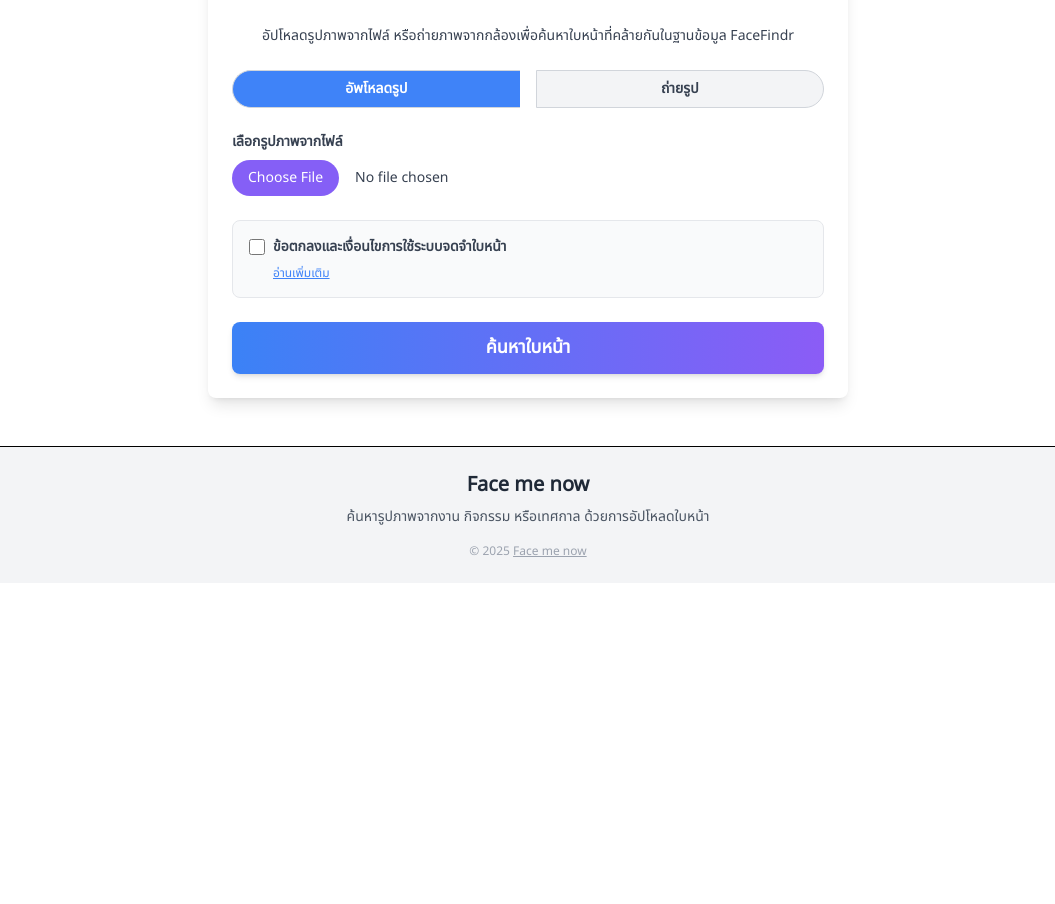
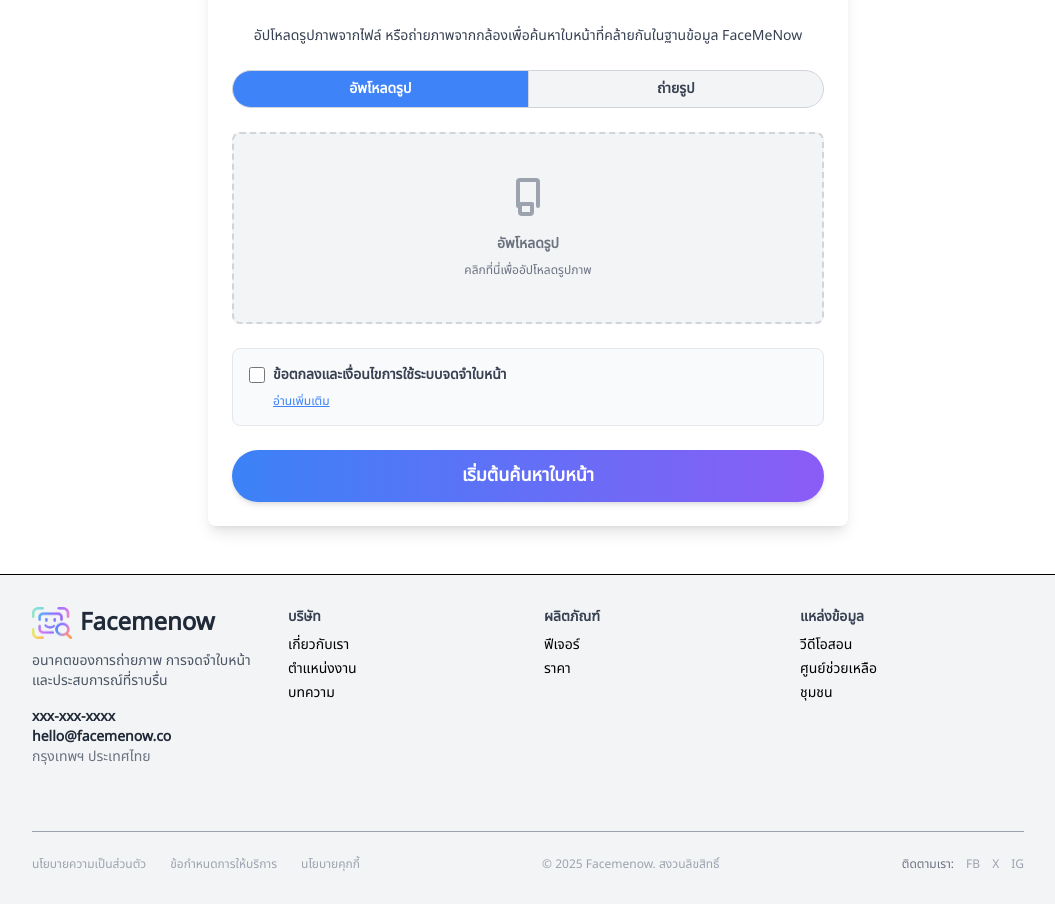
Before and after one commit to BestTTTA/fe-facefinder, a Next.js app: page /event/1 in a window 1280 px wide. Shown: the part 625-1529 px from the top of the page, without its empty margins (112-1167 px from the left). Before the commit the page ends 1208 px from the top, so only its background shows below. Built offline with nearby package versions, Linux system fonts and the light colour scheme.

Commit message:
Update latest tasks.

```diff
--- a/src/app/page.js
+++ b/src/app/page.js
@@ -1,9 +1,11 @@
 import Carousel from "@/components/Carousel";
 import Search from "@/components/Search";
 import ShowEvent from "@/components/ShowEvent";
-
+import AlertBar from "@/components/AlertBar";
 export default function Home() {
   return (
+    <>
+      <AlertBar />
       <main className="flex w-full justify-center">
         <div className="flex flex-col items-center w-container gap-8">
           <Carousel />
@@ -11,5 +13,6 @@ export default function Home() {
           <ShowEvent />
         </div>
       </main>
+    </>
   );
 }
--- a/src/components/Layouts/Footer.js
+++ b/src/components/Layouts/Footer.js
@@ -1,15 +1,53 @@
-import React from 'react'
-
 function Footer() {
   return (
-    <footer className="w-full bg-gray-100 border-t py-6 mt-8">
-      <div className="max-w-3xl mx-auto flex flex-col items-center text-center gap-2 px-4">
-        <div className="text-xl font-bold text-gray-800">Face me now</div>
-        <div className="text-gray-600 text-sm">
-          ค้นหารูปภาพจากงาน กิจกรรม หรือเทศกาล ด้วยการอัปโหลดใบหน้า
+    <footer className="w-full bg-gray-100 border-t py-8 mt-8">
+      <div className="max-w-5xl mx-auto grid grid-cols-1 md:grid-cols-4 gap-8 px-4 text-sm">
+        {/* Company Info */}
+        <div className="col-span-1 flex flex-col gap-2">
+          <div className="flex items-center gap-2 mb-1">
+            <img src="/favicon.png" alt="Facemenow Logo" className="h-8 w-10" />
+            <span className="text-2xl font-bold text-gray-800">Facemenow</span>
+          </div>
+          <div className="text-gray-600">อนาคตของการถ่ายภาพ การจดจำใบหน้า และประสบการณ์ที่ราบรื่น</div>
+          <div className="mt-2">
+            <div className="text-gray-800 font-semibold">xxx-xxx-xxxx</div>
+            <div className="text-gray-800 font-semibold">hello@facemenow.co</div>
+            <div className="text-gray-500">กรุงเทพฯ ประเทศไทย</div>
+          </div>
         </div>
-        <div className="text-xs text-gray-400 mt-2">
-          © {new Date().getFullYear()} <a href="https://facemenow.co" className="underline hover:text-blue-500" target="_blank" rel="noopener noreferrer">Face me now</a>
+        {/* Navigation */}
+        <div className="flex flex-col gap-1">
+          <div className="font-bold text-gray-700 mb-1">บริษัท</div>
+          <a href="#about" className="hover:text-blue-500">เกี่ยวกับเรา</a>
+          <a href="#careers" className="hover:text-blue-500">ตำแหน่งงาน</a>
+          <a href="#articles" className="hover:text-blue-500">บทความ</a>
+        </div>
+        <div className="flex flex-col gap-1">
+          <div className="font-bold text-gray-700 mb-1">ผลิตภัณฑ์</div>
+          <a href="#features" className="hover:text-blue-500">ฟีเจอร์</a>
+          <a href="#pricing" className="hover:text-blue-500">ราคา</a>
+        </div>
+        <div className="flex flex-col gap-1">
+          <div className="font-bold text-gray-700 mb-1">แหล่งข้อมูล</div>
+          <a href="#videos" className="hover:text-blue-500">วีดีโอสอน</a>
+          <a href="#help" className="hover:text-blue-500">ศูนย์ช่วยเหลือ</a>
+          <a href="#community" className="hover:text-blue-500">ชุมชน</a>
+        </div>
+        {/* Legal & Social */}
+        <div className="md:col-span-4 flex flex-col md:flex-row justify-between items-center border-t pt-6 mt-8 gap-4 text-xs text-gray-400">
+          <div className="flex flex-col md:flex-row gap-2 md:gap-6 items-center">
+            <a href="#privacy" className="hover:text-blue-500">นโยบายความเป็นส่วนตัว</a>
+            <a href="#terms" className="hover:text-blue-500">ข้อกำหนดการให้บริการ</a>
+            <a href="#cookies" className="hover:text-blue-500">นโยบายคุกกี้</a>
+          </div>
+          <div className="text-center">© 2025 Facemenow. สงวนลิขสิทธิ์</div>
+          <div className="flex gap-3 items-center">
+            <span className="text-gray-500">ติดตามเรา:</span>
+            {/* Social icons placeholder */}
+            <a href="#" className="hover:text-blue-500">FB</a>
+            <a href="#" className="hover:text-blue-500">X</a>
+            <a href="#" className="hover:text-blue-500">IG</a>
+          </div>
         </div>
       </div>
     </footer>
--- a/src/components/SearchPage.js
+++ b/src/components/SearchPage.js
@@ -1,8 +1,6 @@
 "use client";
 import React, { useState, useRef, useEffect } from 'react';
 import axios from 'axios';
-import { useRouter } from 'next/navigation';
-import Image from 'next/image';
 
 export default function SearchPage() {
   const [searchFile, setSearchFile] = useState(null);
@@ -12,7 +10,7 @@ export default function SearchPage() {
   const [previewImage, setPreviewImage] = useState(null);
   const [hasConsent, setHasConsent] = useState(false);
   const [showConsentDetails, setShowConsentDetails] = useState(false);
-  const [mode, setMode] = useState('upload'); // 'upload' or 'camera'
+  const [mode, setMode] = useState('upload');
   const [searchResults, setSearchResults] = useState(null);
   const [isPreviewOpen, setIsPreviewOpen] = useState(false);
   const [previewIndex, setPreviewIndex] = useState(0);
@@ -20,8 +18,6 @@ export default function SearchPage() {
   const videoRef = useRef(null);
   const canvasRef = useRef(null);
   const streamRef = useRef(null);
-
-  const router = useRouter();
 
   const closeCamera = () => {
     if (streamRef.current) {
@@ -129,7 +125,6 @@ export default function SearchPage() {
           const file = new File([blob], "camera_capture.png", { type: "image/png" });
           setSearchFile(file);
           closeCamera();
-          setSearchMessage('✅ ถ่ายภาพจากกล้องสำเร็จ!');
 
           const objectUrl = URL.createObjectURL(file);
           setPreviewImage(objectUrl);
@@ -190,23 +185,30 @@ export default function SearchPage() {
   const handlePrev = () => setPreviewIndex((i) => Math.max(i - 1, 0));
   const handleNext = (images) => setPreviewIndex((i) => Math.min(i + 1, images.length - 1));
 
+  const handleClearImage = () => {
+    setPreviewImage(null);
+    setSearchFile(null);
+  };
+
   return (
     <div className="p-6 max-w-2xl mx-auto bg-white rounded-lg shadow-lg">
       <h1 className="text-2xl font-heading font-bold mb-6 text-center text-secondary-dark">🔍 ค้นหาใบหน้าที่คล้ายกัน</h1>
-      <p className="text-gray-700 mb-6 text-center text-sm">อัปโหลดรูปภาพจากไฟล์ หรือถ่ายภาพจากกล้องเพื่อค้นหาใบหน้าที่คล้ายกันในฐานข้อมูล FaceFindr</p>
+      <p className="text-gray-700 mb-6 text-center text-sm">อัปโหลดรูปภาพจากไฟล์ หรือถ่ายภาพจากกล้องเพื่อค้นหาใบหน้าที่คล้ายกันในฐานข้อมูล FaceMeNow</p>
 
       {/* Mode Toggle */}
-      <div className="flex justify-center gap-4 mb-6">
+      <div className="flex justify-center mb-6">
         <button
           type="button"
-          className={`flex-1 py-2 rounded-l-full border border-r-0 border-gray-300 text-sm font-semibold ${mode === 'upload' ? '[background:var(--btn-select-solid)] text-white' : 'bg-gray-100 text-gray-700'}`}
+          className={`py-2 px-6 w-full border border-gray-300 text-sm font-semibold rounded-l-full ${mode === 'upload' ? 'bg-primary text-white' : 'bg-gray-200 text-gray-700'}`}
+          style={mode === 'upload' ? { background: "var(--btn-select-solid)" } : { background: "#f3f4f6" }}
           onClick={() => setMode('upload')}
         >
           อัพโหลดรูป
         </button>
         <button
           type="button"
-          className={`flex-1 py-2 rounded-r-full border border-gray-300 text-sm font-semibold ${mode === 'camera' ? '[background:var(--btn-select-solid)] text-white' : 'bg-gray-100 text-gray-700'}`}
+          className={`py-2 px-6 w-full border border-gray-300 text-sm font-semibold rounded-r-full -ml-px ${mode === 'camera' ? 'bg-primary text-white' : 'bg-gray-200 text-gray-700'}`}
+          style={mode === 'camera' ? { background: "var(--btn-select-solid)" } : { background: "#f3f4f6" }}
           onClick={() => setMode('camera')}
         >
           ถ่ายรูป
@@ -214,35 +216,57 @@ export default function SearchPage() {
       </div>
 
       {/* Upload Section */}
-      {mode === 'upload' && (
-        <div className="mb-6">
-          <label htmlFor="search-file" className="block text-gray-700 text-sm font-bold mb-2">
-            เลือกรูปภาพจากไฟล์
-          </label>
+      {mode === 'upload' && !previewImage && (
+        <label
+          htmlFor="search-file"
+          className="flex flex-col items-center justify-center w-full h-48 border-2 border-dashed border-gray-300 rounded-lg cursor-pointer bg-gray-100 hover:bg-gray-200 transition mb-6"
+        >
+          <div className="flex flex-col items-center justify-center pt-5 pb-6">
+            <svg
+              aria-hidden="true"
+              className="w-12 h-12 mb-3 text-gray-400"
+              fill="none"
+              stroke="currentColor"
+              viewBox="0 0 24 24"
+              xmlns="http://www.w3.org/2000/svg"
+            >
+              <path
+                strokeLinecap="round"
+                strokeLinejoin="round"
+                strokeWidth="2"
+                d="M7 16V4a1 1 0 011-1h8a1 1 0 011 1v12m-4 4h-4a1 1 0 01-1-1v-4h6v4a1 1 0 01-1 1z"
+              />
+            </svg>
+            <p className="mb-2 text-sm text-gray-500">
+              <span className="font-semibold">อัพโหลดรูป</span>
+            </p>
+            <p className="text-xs text-gray-500">คลิกที่นี่เพื่ออัปโหลดรูปภาพ</p>
+          </div>
           <input
             id="search-file"
             type="file"
             accept="image/jpeg,image/jpg,image/png"
             onChange={handleFileChange}
-            className="block w-full text-sm text-gray-700 file:mr-4 file:py-2 file:px-4 file:rounded-full file:border-0 file:[background:var(--btn-solid)] file:text-white cursor-pointer"
+            className="hidden"
           />
-        </div>
+        </label>
       )}
 
       {/* Camera Section */}
-      {mode === 'camera' && (
+      {mode === 'camera' && !previewImage && (
         <div className="mb-6 flex justify-center">
           {!isCameraOpen ? (
             <button
               onClick={() => {
                 setIsCameraOpen(true);
               }}
-              className="h-40 w-40 flex outline-6 outline-offset-2 outline-double items-center outline-gray-500/50 justify-center [background:var(--btn-solid)] gap-2 text-white font-bold py-3 px-6 rounded-lg text-lg shadow-md font-heading"
+              className="h-40 w-40 flex outline-6 outline-offset-2 outline-double items-center flex-col outline-gray-500/50 justify-center bg-gray-100 gap-2 text-gray-500 font-bold py-3 px-6 rounded-lg text-lg shadow-md font-heading"
             >
-              <svg xmlns="http://www.w3.org/2000/svg" fill="none" viewBox="0 0 24 24" strokeWidth={1.5} stroke="currentColor" className="w-6 h-6">
+              <svg xmlns="http://www.w3.org/2000/svg" fill="none" viewBox="0 0 24 24" strokeWidth={1.5} stroke="currentColor" className="w-12 h-12">
                 <path strokeLinecap="round" strokeLinejoin="round" d="M15.75 6.75V5.25A2.25 2.25 0 0013.5 3h-3A2.25 2.25 0 008.25 5.25v1.5m-2.25 0h12a2.25 2.25 0 012.25 2.25v9A2.25 2.25 0 0118 19.5H6a2.25 2.25 0 01-2.25-2.25v-9A2.25 2.25 0 016 6.75zm6 3a3 3 0 100 6 3 3 0 000-6z" />
               </svg>
               เปิดกล้อง
+              <p className='text-xs font-thin'>กดที่นี่เพื่อเปิดกล้อง</p>
             </button>
           ) : (
             <div className="flex flex-col items-center">
@@ -263,13 +287,14 @@ export default function SearchPage() {
                 </button>
                 <button
                   onClick={closeCamera}
-                  className="flex-1 bg-danger-DEFAULT bg-red-600 bg-gray-400 text-white font-bold py-2 px-4 rounded-lg transition-colors duration-200 shadow-md"
+                  className="flex-1 bg-danger-DEFAULT bg-red-600 text-white font-bold py-2 px-4 rounded-lg transition-colors duration-200 shadow-md"
                 >
                   ปิด
                 </button>
               </div>
             </div>
           )}
+
         </div>
       )}
 
@@ -278,6 +303,17 @@ export default function SearchPage() {
         <div className="mb-6 text-center">
           <h2 className="text-base font-heading font-bold mb-2 text-primary-dark">ภาพที่เลือก/ถ่าย</h2>
           <img src={previewImage} alt="Preview" className="max-w-xs h-32 object-contain mx-auto rounded-lg shadow-md border border-gray-300" />
+          <button
+            onClick={handleClearImage}
+            className="mt-2 p-2 bg-red-500 text-white rounded-full hover:bg-red-600 transition inline-flex items-center justify-center"
+            title="ล้างรูปภาพ"
+            aria-label="ล้างรูปภาพ"
+            type="button"
+          >
+            <svg xmlns="http://www.w3.org/2000/svg" fill="none" viewBox="0 0 24 24" strokeWidth={1.5} stroke="currentColor" className="w-6 h-6">
+              <path strokeLinecap="round" strokeLinejoin="round" d="M6 18L18 6M6 6l12 12" />
+            </svg>
+          </button>
         </div>
       )}
 
@@ -348,9 +384,10 @@ export default function SearchPage() {
       {/* Search Button */}
       <button
         onClick={handleSearchImage}
-        className={`w-full text-white [background:var(--btn-gradient)] font-bold py-3 px-6 rounded-lg transition-colors duration-200 text-lg shadow-md font-heading`}
+        className="w-full text-white font-bold py-3 px-6 rounded-full transition-colors duration-200 text-lg shadow-md font-heading"
+        style={{ background: "var(--btn-gradient)" }}
       >
-        {isSearching ? 'กำลังค้นหา...' : 'ค้นหาใบหน้า'}
+        {isSearching ? 'กำลังค้นหา...' : 'เริ่มต้นค้นหาใบหน้า'}
       </button>
 
       {/* Search Results Section */}
@@ -379,8 +416,8 @@ export default function SearchPage() {
 
           {/* Modal for full image and sliding */}
           {isPreviewOpen && (
-            <div className="fixed top-0 left-0 w-full h-full bg-black bg-opacity-80 z-50 flex justify-center items-center">
-              <div className="bg-white bg-opacity-90 rounded-lg p-4 max-w-3xl w-full max-h-[90vh] overflow-auto relative flex flex-col items-center">
+            <div className="fixed top-0 left-0 w-full h-full bg-opacity-40 z-50 flex justify-center items-center">
+              <div className="bg-gray-500/50 bg-opacity-90 rounded-lg p-4 max-w-3xl w-full h-[500px] sm:h-[600px] overflow-auto relative flex flex-col items-center justify-center">
                 <button onClick={handleClosePreview} className="absolute top-2 right-2 text-gray-600 hover:text-gray-800 text-xl">
                   <svg xmlns="http://www.w3.org/2000/svg" fill="none" viewBox="0 0 24 24" strokeWidth={1.5} stroke="currentColor" className="w-6 h-6">
                     <path strokeLinecap="round" strokeLinejoin="round" d="M6 18L18 6M6 6l12 12" />
@@ -396,15 +433,26 @@ export default function SearchPage() {
                       <path strokeLinecap="round" strokeLinejoin="round" d="M15.75 19.5L8.25 12l7.5-7.5" />
                     </svg>
                   </button>
+                  <div className='flex items-center flex-col'>
                   <img
                     src={searchResults.results.matches.partial_matches[previewIndex].image_url}
                     alt={`Preview ${previewIndex + 1}`}
                     className="object-contain rounded-lg shadow-md max-h-[60vh] max-w-full mx-4"
                   />
+                  <a
+                    href={searchResults.results.matches.partial_matches[previewIndex].image_url}
+                    download
+                    target="_blank"
+                    rel="noopener noreferrer"
+                    className="mt-4 px-4 py-2 [background:var(--btn-solid)] text-white rounded transition"
+                  >
+                    บันทึกรูปภาพ
+                  </a>
+                  </div>
                   <button
                     onClick={() => handleNext(searchResults.results.matches.partial_matches)}
                     disabled={previewIndex === searchResults.results.matches.partial_matches.length - 1}
-                    className="p-2 text-gray-700 hover:text-blue-600 disabled:opacity-30"
+                    className="p-2 text-gray-700 disabled:opacity-30"
                   >
                     <svg xmlns="http://www.w3.org/2000/svg" fill="none" viewBox="0 0 24 24" strokeWidth={1.5} stroke="currentColor" className="w-8 h-8">
                       <path strokeLinecap="round" strokeLinejoin="round" d="M8.25 4.5l7.5 7.5-7.5 7.5" />
```
Also changed, not shown: src/app/layout.js (+13 -0 lines), src/components/AlertBar.js (added, +24 -0 lines), src/components/Carousel.js (+3 -4 lines), src/components/Layouts/Navbar.js (+4 -4 lines). Lines whose indentation alone changed are shown as unchanged.
